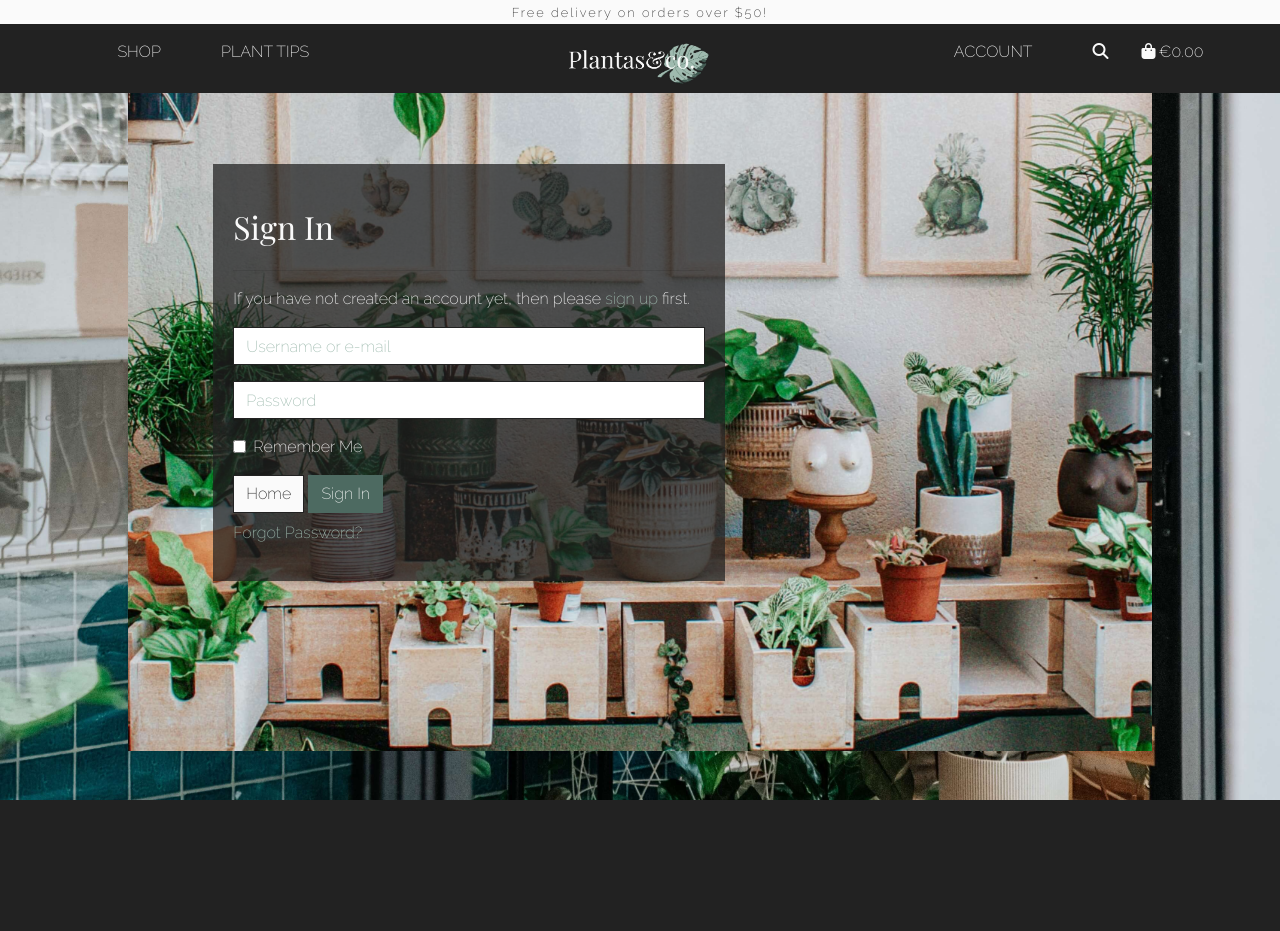
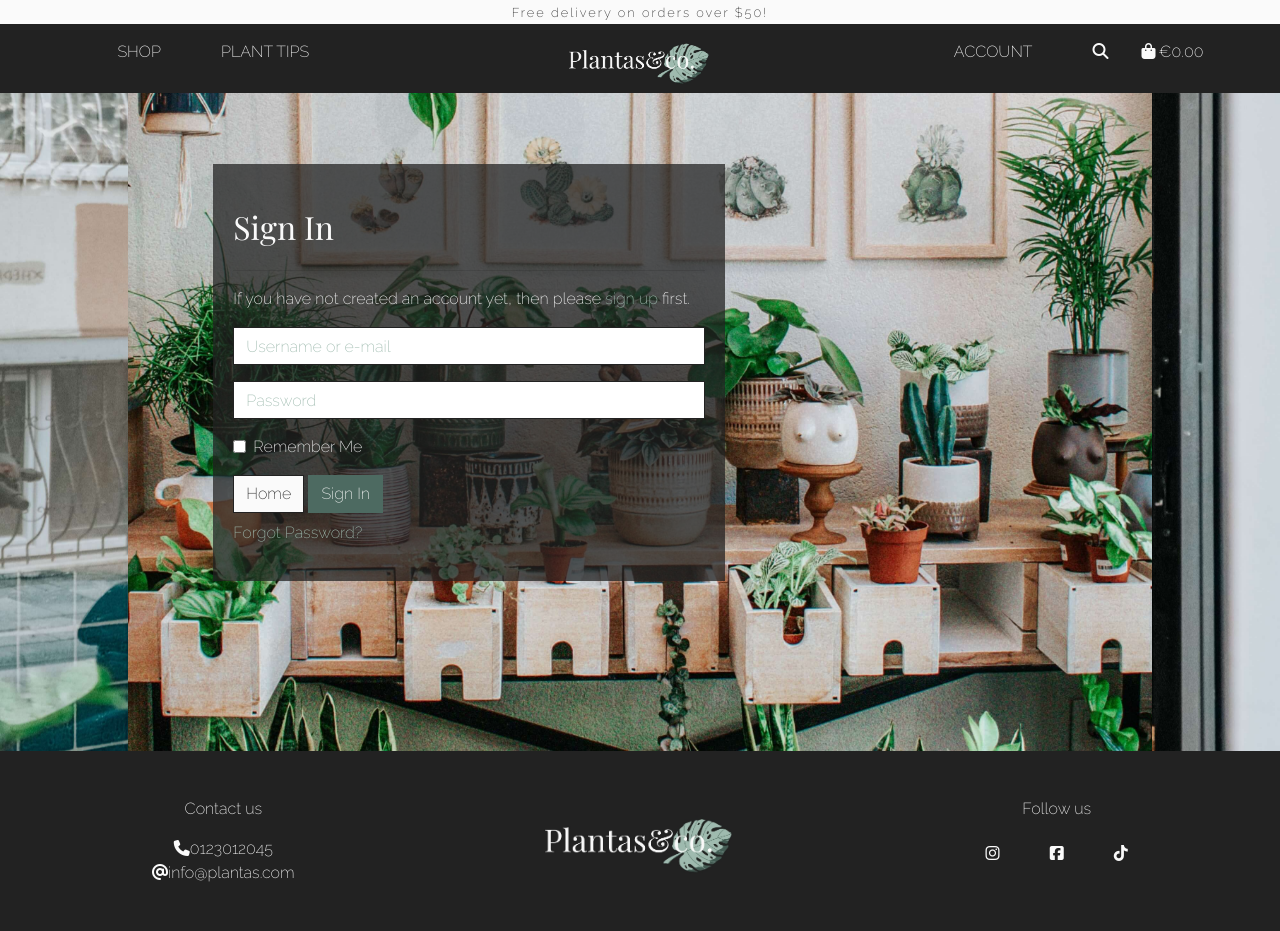
Before and after one commit to fernandagil/ms4-plants-shop, a Django app: a page that uses templates/base.html in a window 1280 px wide. Before the commit the page ends 800 px from the top, so only its background shows below. Run offline with Django 3.2, Linux system fonts and the light colour scheme; parts of the project's set-up code (start-up, migrations or seed data) failed here and were passed over; some libraries are stand-ins or nearby versions.

Commit message:
Add footer

```diff
--- a/static/css/base.css
+++ b/static/css/base.css
@@ -26,6 +26,14 @@ body {
 
 .modal-header {
     padding: 0.7rem;
+}
+
+.logo-font {
+    font-family: 'Playfair Display', cursive;
+}
+
+.border-black {
+    border: 1px solid #222 !important;
 }
 
 /* ----------------------------------------------------------------- BUTTONS */
@@ -254,6 +262,10 @@ body {
     display: inline-block;
 }
 
+.main-logo-link img {
+    max-width: 200px;
+}
+
 /* --------------------------------------------------------------- SHOP MENU */
 /* from w3schools */
 
@@ -368,22 +380,26 @@ body {
     background: #222;
 }
 
+/* ------------------------------------------------------------------- FOOTER */
 
-
-
-
-
-
-.logo-font {
-    font-family: 'Playfair Display', cursive;
+.footer {
+    background: #222;
+    color: #FAFAFA;
+    padding: 30px;
+    margin-bottom: 0;
+    bottom: 0;
+    left: 0;
+    width: 100%;
+    min-height: 160px;
 }
 
-.main-logo-link img {
-    max-width: 200px;
+.footer-logo-link img {
+    max-width: 300px;
 }
 
-.border-black {
-    border: 1px solid #222 !important;
+.footer-i {
+    padding: 3px;
+    margin: 5px 20px;
 }
 
 /* ---------------------------------------------------------------- HOME PAGE */
@@ -434,12 +450,6 @@ body {
 .home-icon i {
     font-size: 1.2rem;
     padding-top: 5px;
-}
-
-.home-img-div {
-    height: 150px;
-    background: url('/media/leaves.jpg') no-repeat center center;
-    background-size: cover;
 }
 
 .home-blog-div {
@@ -868,6 +878,9 @@ a.category-link:focus {
     .categ-img {
         max-width: 250px;
     }
+    .footer-logo-link img {
+        max-width: 240px;
+    }
 }
 
 /* Small devices (portrait tablets and large phones, 600px and up) */
@@ -914,6 +927,9 @@ a.category-link:focus {
     .categ-img {
         max-width: 180px;
     }
+    .footer-logo-link img {
+        max-width: 200px;
+    }
 }
 
 /* Large devices (laptops/desktops, 992px and up) */
--- a/templates/base.html
+++ b/templates/base.html
@@ -71,7 +71,7 @@
             <!-- logo -->
             <div class="col-12 col-lg-4 my-auto py-1 py-lg-0 text-center align-self-center">
                 <a href="{% url 'home' %}" class="nav-link main-logo-link">
-                    <img src="{{ MEDIA_URL }}logo.jpg" alt="">
+                    <img src="{{ MEDIA_URL }}logo.jpg" alt="Plantas&co logo">
                 </a>
             </div>
 
@@ -141,6 +141,36 @@
     {% block content %}
     {% endblock %}
 
+    <footer class="footer">
+        <div class="row">
+            <!-- logo -->
+            <div class="col-12 col-md-4 my-auto py-3 text-center align-self-center">
+                <a href="{% url 'home' %}" class="nav-link footer-logo-link">
+                    <img src="{{ MEDIA_URL }}logo.jpg" alt="Plantas&co logo">
+                </a>
+            </div>
+            <!-- contact us -->
+            <div class="col-12 col-md-4 my-auto py-3 text-center align-self-center order-md-first">
+                <p>Contact us</p>
+                <div>
+                    <i class="fas fa-phone"></i><span>0123012045</span>
+                </div>
+                <div>
+                    <i class="fas fa-at"></i><span>info@plantas.com</span>
+                </div>
+            </div>
+            <!-- follow us -->
+            <div class="col-12 col-md-4 my-auto py-3 text-center align-self-center">
+                <p>Follow us</p>
+                <p>
+                    <i class="fab fa-instagram footer-i"></i>
+                    <i class="fab fa-facebook-square footer-i"></i>
+                    <i class="fab fa-tiktok footer-i"></i>
+                </p>
+            </div>
+        </div>
+    </footer>
+
     {% block postloadjs %}
 
         <!-- from w3schools -->
```
Also changed, not shown: home/templates/home/index.html (+0 -7 lines).
